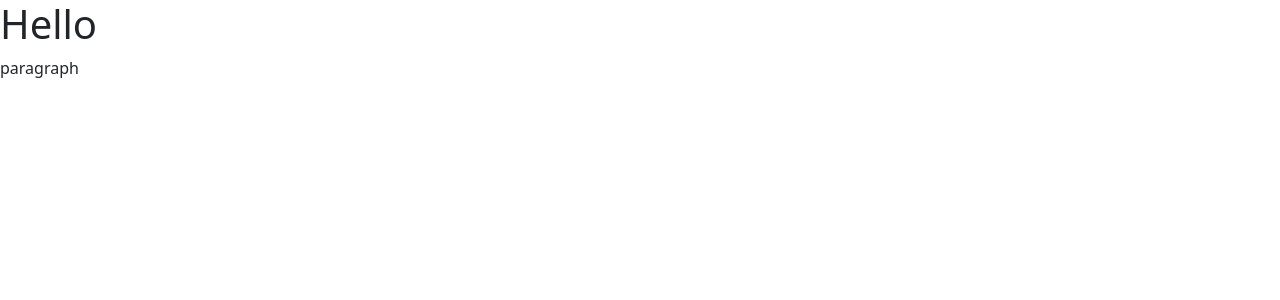
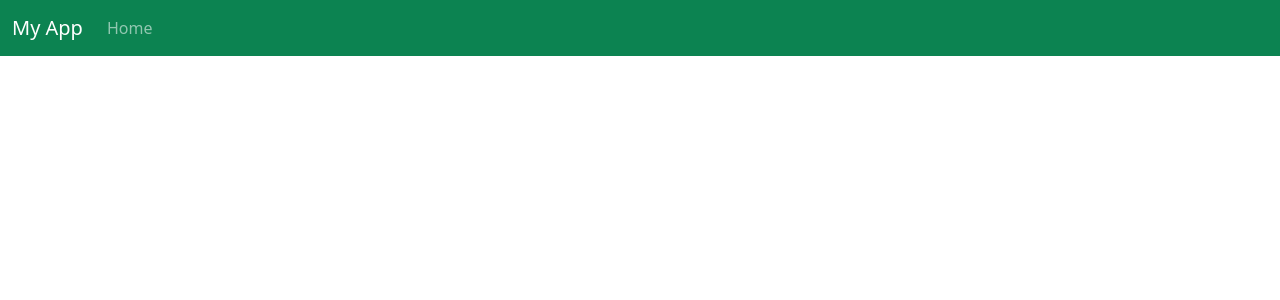
Before and after one commit to yochess2/udemy-ecommerce-class-base, a React (Create React App) app: page / in a window 1280 px wide. Shown: the top 300 px of the page. Built offline with nearby package versions, Linux system fonts and the light colour scheme.

Commit message:
Setup navbar

```diff
--- a/src/App.js
+++ b/src/App.js
@@ -4,8 +4,24 @@
 	render() {
 		return (
 			<>
-				<h1>Hello</h1>
-				<p>paragraph</p>
+				<nav className="navbar navbar-expand-lg bg-dark navbar-dark navbar-style">
+				  <div className="container-fluid">
+
+				    <a className="navbar-brand" href="/#">My App</a>
+				    <button className="navbar-toggler" type="button" data-bs-toggle="collapse" data-bs-target="#navbarSupportedContent" aria-controls="navbarSupportedContent" aria-expanded="false" aria-label="Toggle navigation">
+				      <span className="navbar-toggler-icon"></span>
+				    </button>
+
+				    <div className="collapse navbar-collapse" id="navbarSupportedContent">
+				      <ul className="navbar-nav me-auto mb-2 mb-lg-0">
+				        <li className="nav-item">
+				          <a className="nav-link" href="/#">Home</a>
+				        </li>
+				      </ul>
+				    </div>
+
+				  </div>
+				</nav>
 			</>
 		)
 	}
--- /dev/null
+++ b/src/index.css
@@ -0,0 +1,7 @@
+.highlight {
+	background-color: #80c0b5;
+}
+
+.navbar-style {
+	background-color: #0c8351 !important;
+}
--- a/src/index.js
+++ b/src/index.js
@@ -5,6 +5,8 @@
 import "popper.js/dist/umd/popper";
 import "bootstrap/dist/js/bootstrap";
 import "bootstrap/dist/css/bootstrap.css";
+
+import "./index.css"
 import NavBar from "./App";
 
 // ReactDOM.render(<NavBar/>, document.getElementById("root"));
```
